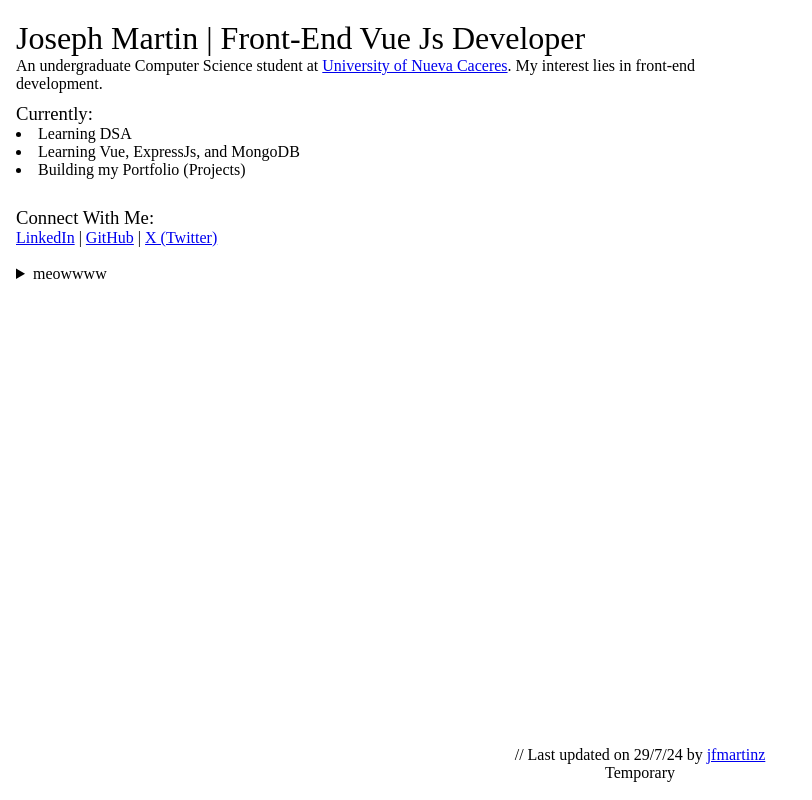
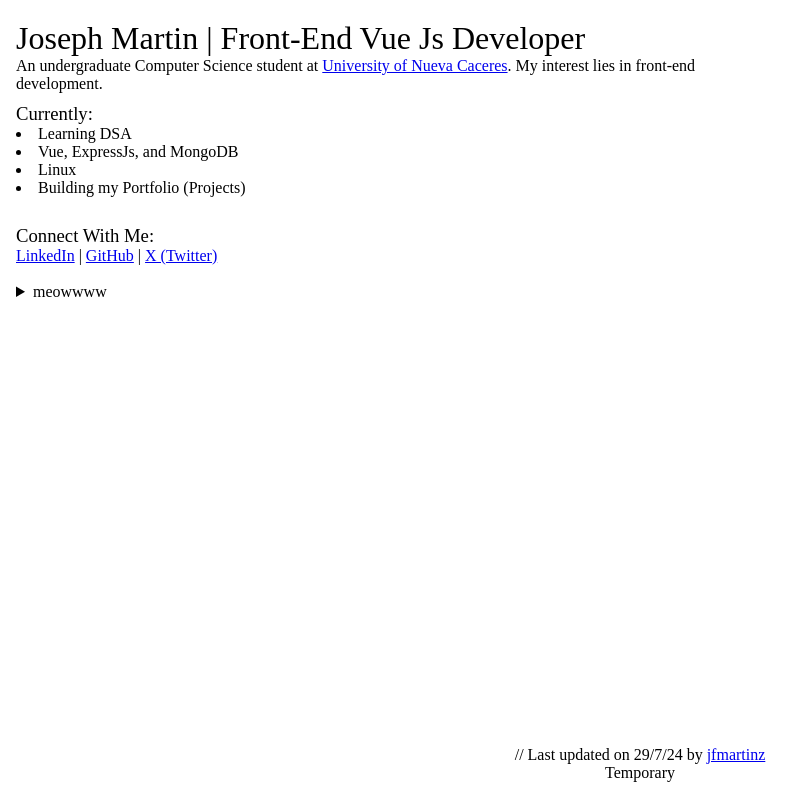
Before and after one commit to jfmartinz/portfolio, a Vue app: page / in a window 1280 px wide. Shown: the whole page, without its empty margins (0-812 px from the left). Built offline with nearby package versions, Linux system fonts and the light colour scheme.

Commit message:
add new li

```diff
--- a/src/components/HeroPage.vue
+++ b/src/components/HeroPage.vue
@@ -11,7 +11,8 @@
     <div class="currently">
       <h3>Currently:</h3>
       <li>Learning DSA</li>
-      <li>Learning Vue, ExpressJs, and MongoDB</li>
+      <li>Vue, ExpressJs, and MongoDB</li>
+      <li>Linux</li>
       <li>Building my Portfolio (Projects)</li>
     </div>
     <br />
```
